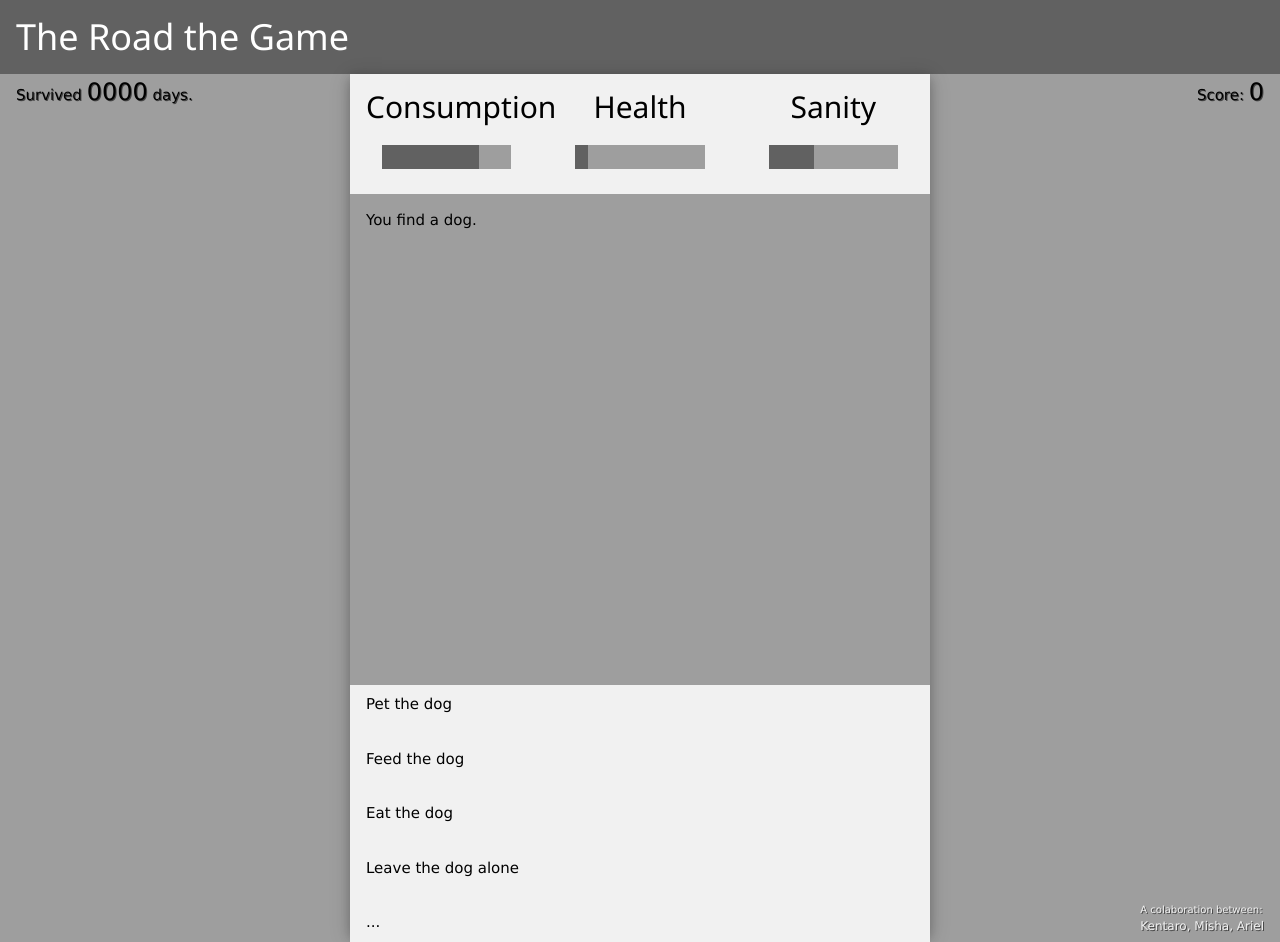
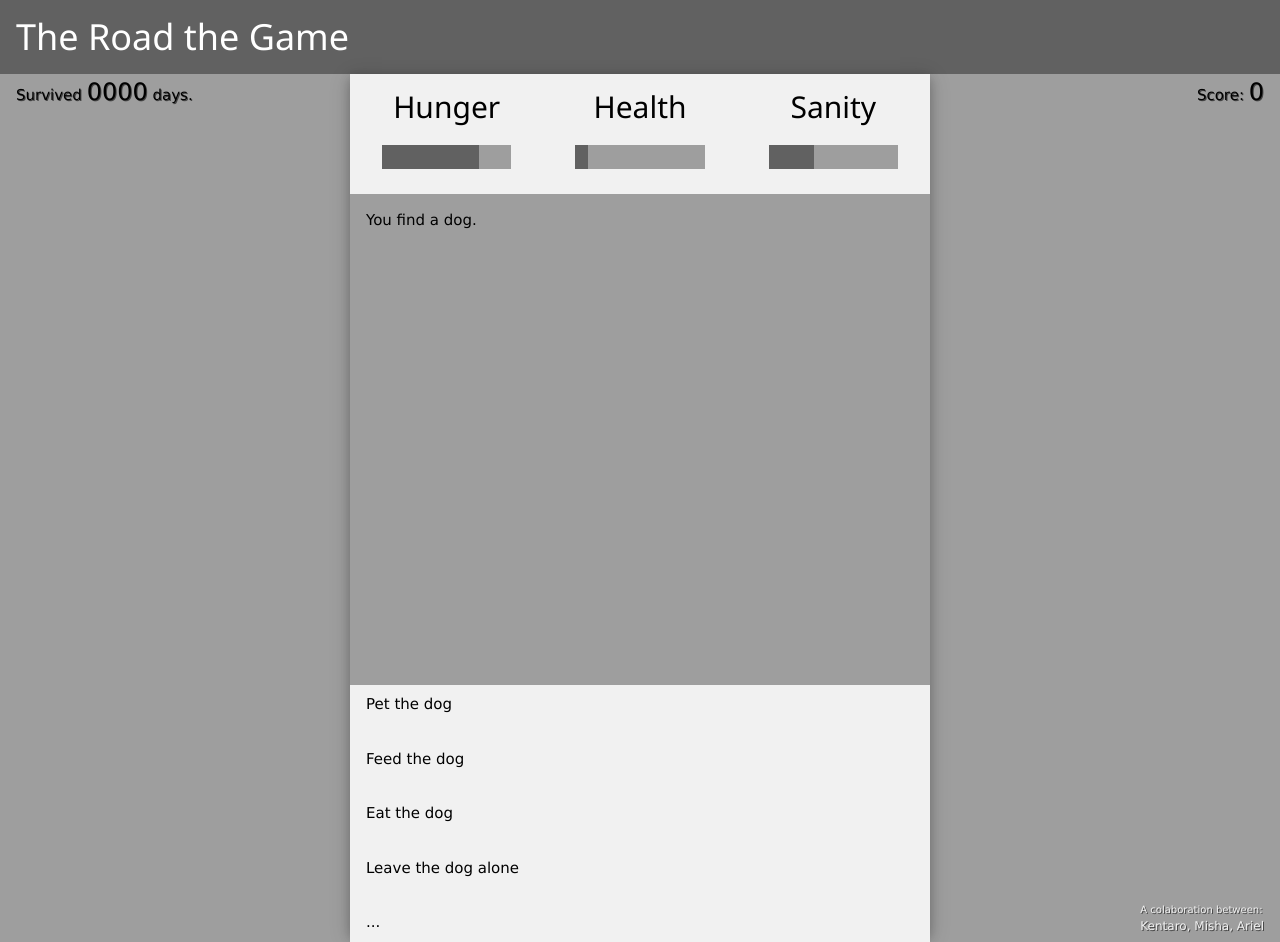
Before and after one commit to MishaEgorovCA/TheRoadtheGame, a plain HTML site: page index.html in a window 1280 px wide. Drawn offline with nearby package versions, Linux system fonts and the light colour scheme.

Commit message:
Reverted header back

```diff
--- a/index.html
+++ b/index.html
@@ -21,7 +21,7 @@
             <!--Player Stats-->
             <div class="w3-row w3-light-gray w3-center" style="height:120px;">
                 <div class="w3-third w3-container">
-                    <h2>Consumption</h2>
+                    <h2>Hunger</h2>
                     <div class="w3-grey w3-margin">
                         <div class="w3-dark-grey" style="width:75%;height:24px"> </div>
                     </div>
```
